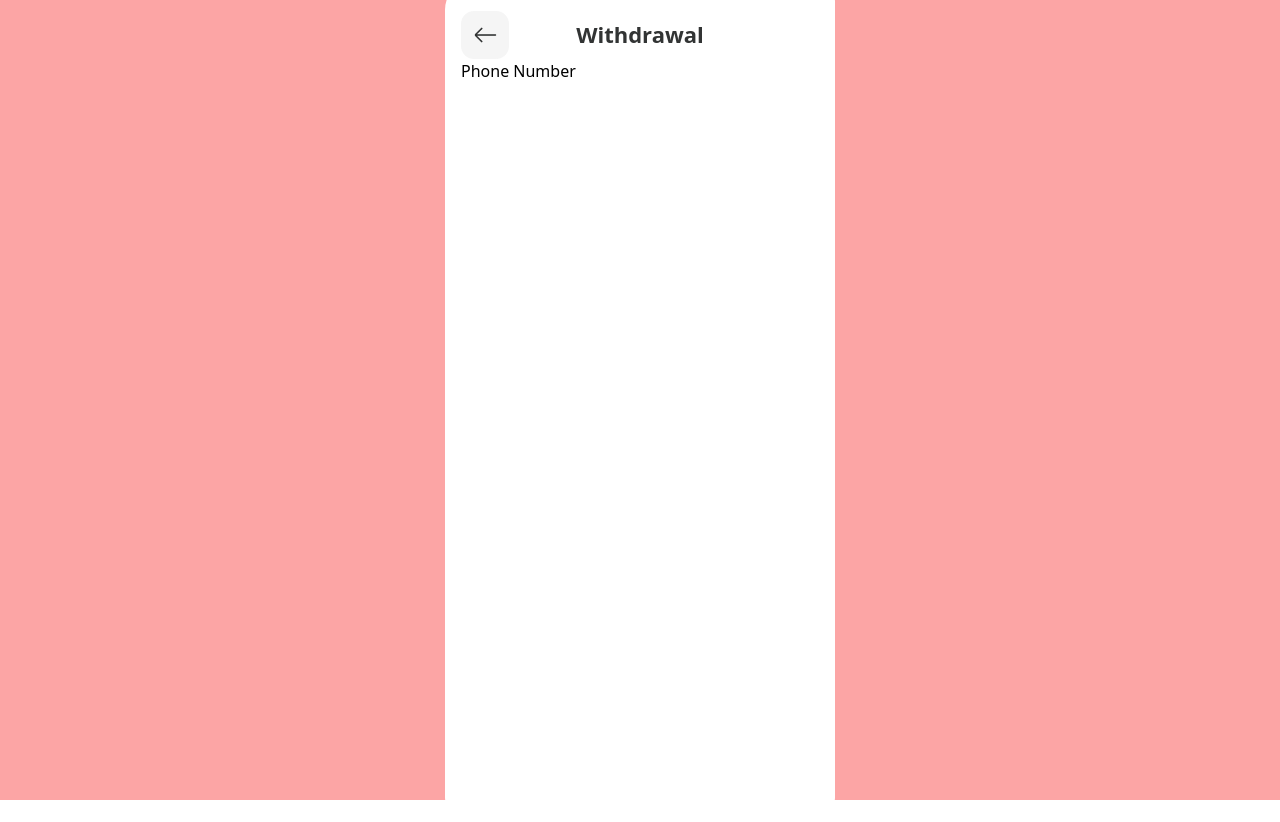
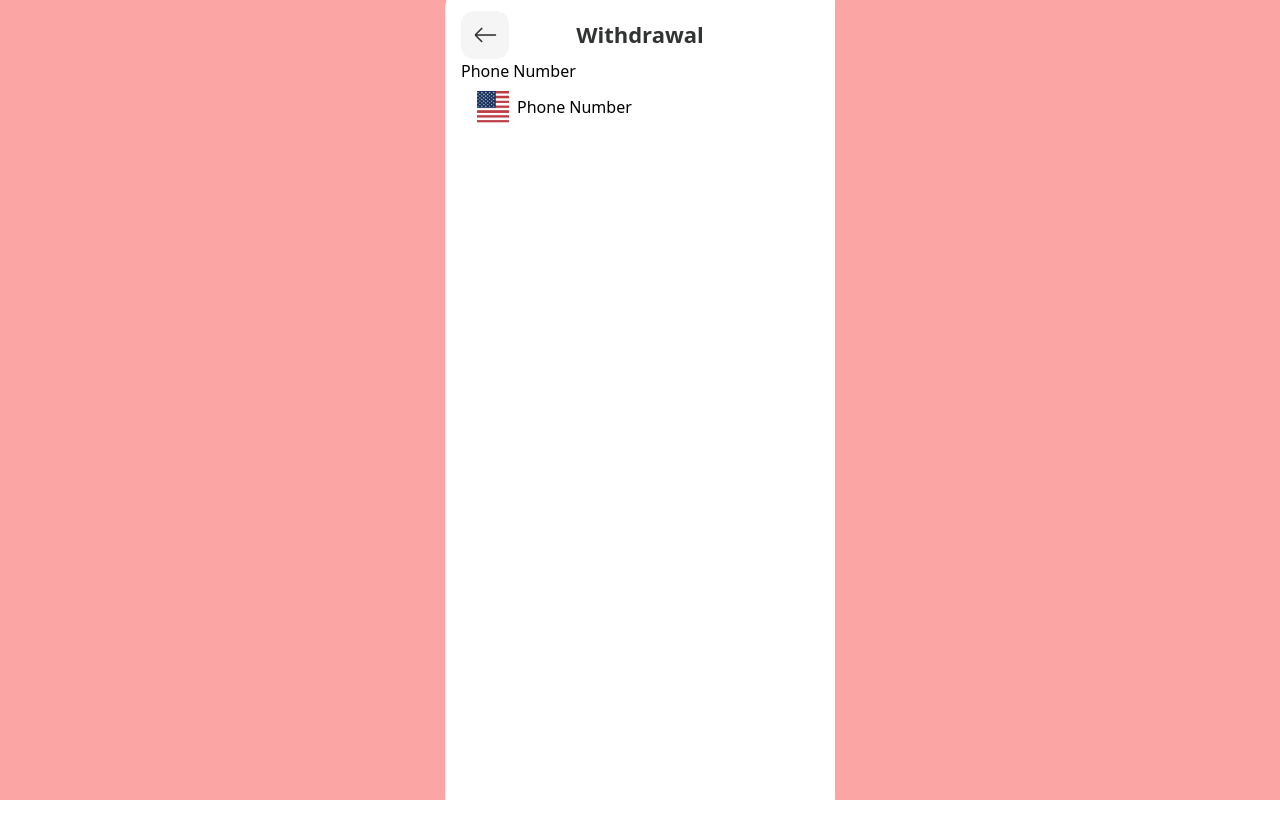
Before and after one commit to sabaif-s/FigmaToCode2, a React (Vite) app: page /withdraw in a window 1280 px wide. Built offline with nearby package versions, Linux system fonts and the light colour scheme.

Commit message:
adding withdraw

```diff
--- a/src/components/withdraw/Withdraw.jsx
+++ b/src/components/withdraw/Withdraw.jsx
@@ -1,5 +1,8 @@
 import React from 'react';
 import backArrow from '../../assets/coin/Logout.png';
+import usaFlag from '../../assets/withdraw/usa.png';
+import visa from '../../assets/withdraw/visa.png';
+import paypal from '../../assets/withdraw/paypal.png';
 const  WithdrawPage = () => {
     return (
         <div className='w-full h-screen bg-red-300  flex justify-center md:items-center'>
@@ -16,7 +19,10 @@ const  WithdrawPage = () => {
                     Phone Number
                 </span>
                 <div className='w-full flex justify-start px-4 gap-x-2 items-center' >
-
+                     <img src={usaFlag} className='w-8 h-8 object-cover' alt="" />
+                     <span>
+                        Phone Number
+                     </span>
                 </div>
         </div>
         </div>
```
